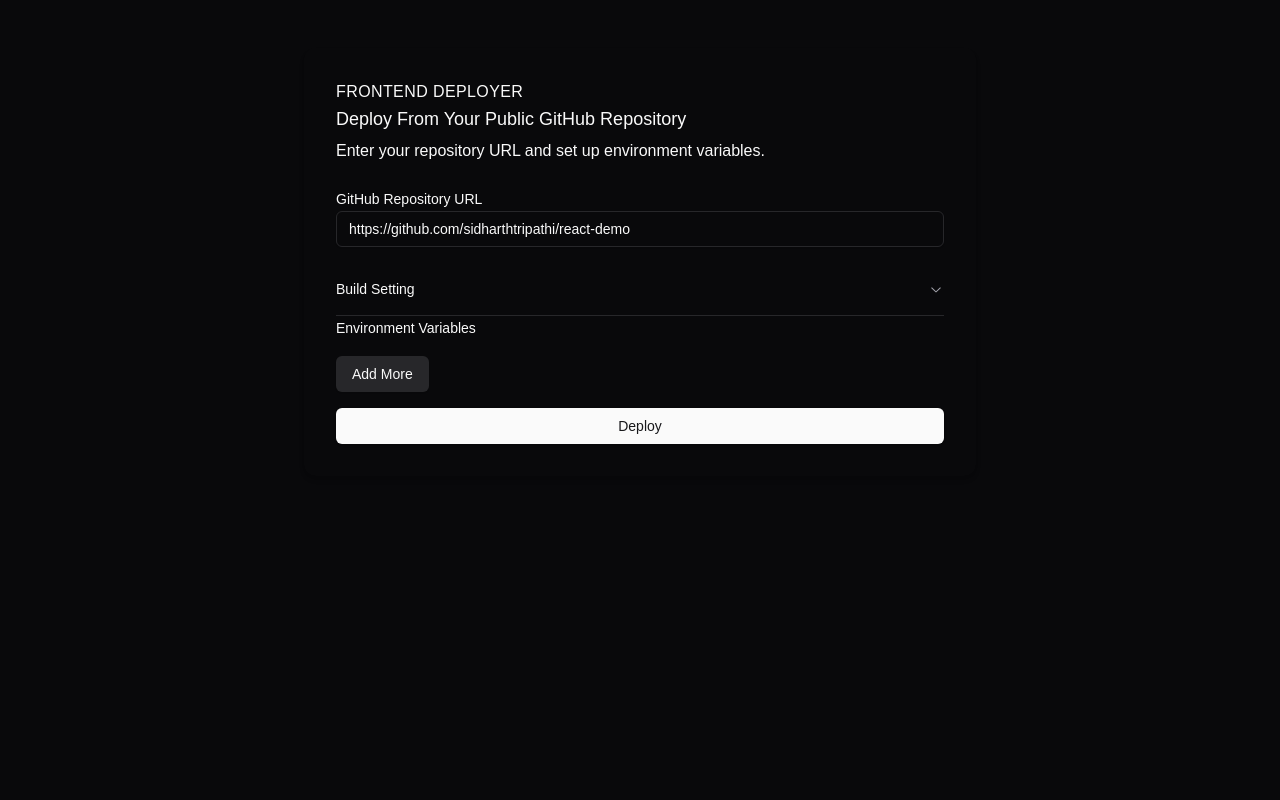
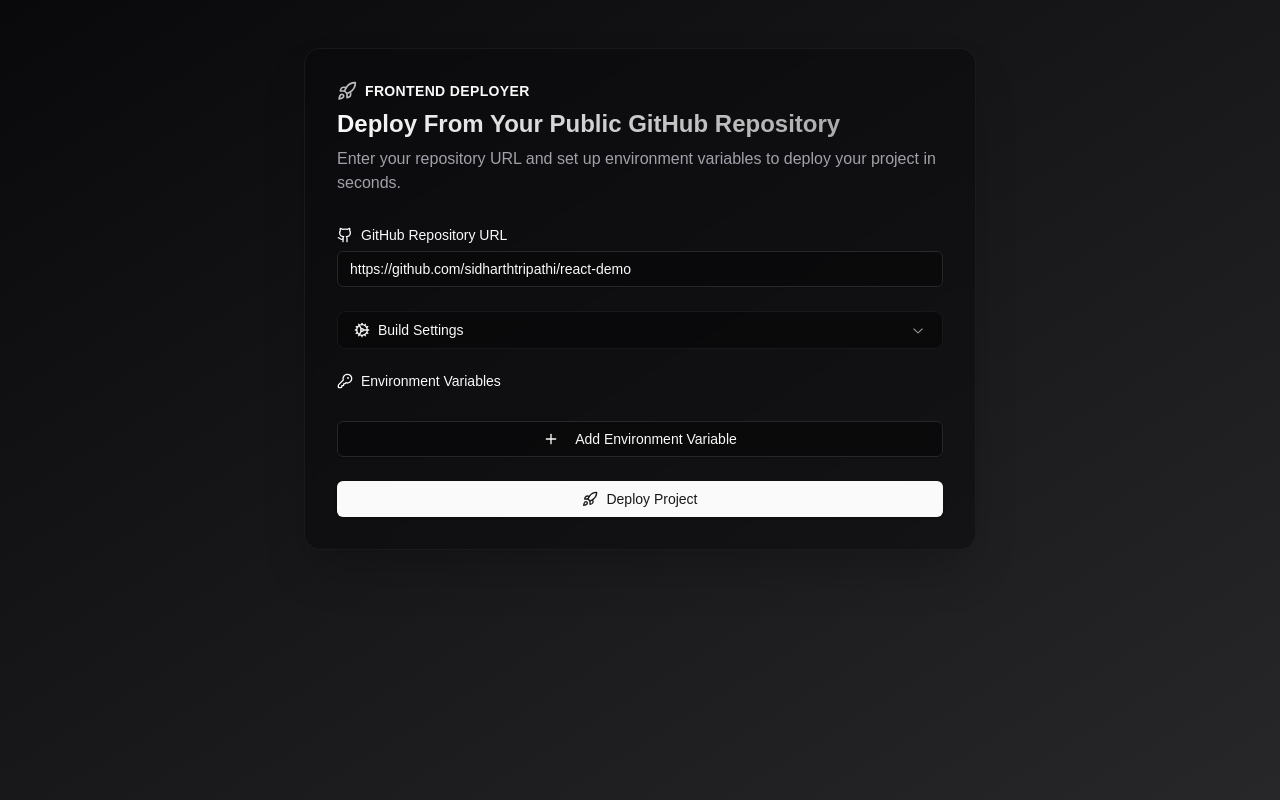
Before and after one commit to sidharthtripathi/ShipIt, a Next.js app in the folder apps/webserver/: page / in a window 1280 px wide. Built offline with nearby package versions, Linux system fonts and the light colour scheme.

Commit message:
beautified the landing page

```diff
--- a/apps/webserver/app/page.tsx
+++ b/apps/webserver/app/page.tsx
@@ -1,17 +1,26 @@
 import { Form } from "@/components/ui/Form";
+import { RocketIcon } from "lucide-react";
 
 export default function Component() {
-
   return (
-    <div className="min-h-screen py-12 px-4 sm:px-6 lg:px-8">
-      <div className="max-w-md mx-auto rounded-xl shadow-md overflow-hidden md:max-w-2xl">
+    <div className="min-h-screen bg-gradient-to-br from-background to-secondary py-12 px-4 sm:px-6 lg:px-8 animate-gradient-x">
+      <div className="max-w-md mx-auto rounded-2xl shadow-2xl overflow-hidden md:max-w-2xl bg-card/50 backdrop-blur-sm border border-border/50">
         <div className="p-8">
-          <div className="uppercase tracking-wide text-smfont-semibold mb-1">Frontend Deployer</div>
-          <h1 className="block mt-1 text-lg leading-tight font-medium ">Deploy From Your Public GitHub Repository</h1>
-          <p className="mt-2 ">Enter your repository URL and set up environment variables.</p>
-          <Form/>
+          <div className="flex items-center gap-2 mb-2">
+            <RocketIcon className="w-5 h-5 text-primary animate-pulse" />
+            <div className="uppercase tracking-wide text-sm font-semibold text-primary">
+              Frontend Deployer
+            </div>
+          </div>
+          <h1 className="block mt-1 text-2xl leading-tight font-bold bg-gradient-to-r from-primary to-primary/60 bg-clip-text text-transparent">
+            Deploy From Your Public GitHub Repository
+          </h1>
+          <p className="mt-2 text-muted-foreground">
+            Enter your repository URL and set up environment variables to deploy your project in seconds.
+          </p>
+          <Form />
         </div>
       </div>
     </div>
-  )
+  );
 }
--- a/apps/webserver/components/ui/Form.tsx
+++ b/apps/webserver/components/ui/Form.tsx
@@ -1,7 +1,8 @@
 "use client";
+
 import { Label } from "@/components/ui/label";
 import { Button } from "@/components/ui/button";
-import { Input } from "./input";
+import { Input } from "@/components/ui/input";
 import { useFieldArray, useForm } from "react-hook-form";
 import { zodResolver } from "@hookform/resolvers/zod";
 import { formSchema } from "schema";
@@ -14,26 +15,32 @@
   AccordionContent,
   AccordionItem,
   AccordionTrigger,
-} from "./accordion";
+} from "@/components/ui/accordion";
+import { GithubIcon as GitHubLogoIcon, PlusIcon, RocketIcon, TrashIcon, Cog, KeyRound } from "lucide-react";
+import { motion, AnimatePresence } from "framer-motion";
+
 type FormType = z.infer<typeof formSchema>;
+
 export function Form() {
   const [trackingURL, setTrackingURL] = useState<string | undefined>(undefined);
   const {
     register,
     handleSubmit,
     control,
-    formState: { errors, isSubmitting},
+    formState: { errors, isSubmitting },
     reset,
   } = useForm<FormType>({
-    defaultValues : {
-      url :"https://github.com/sidharthtripathi/react-demo",
-      buildCmd : "npm run build",
-      installCmd : "npm install",
-      outputDir : "dist"
+    defaultValues: {
+      url: "https://github.com/sidharthtripathi/react-demo",
+      buildCmd: "npm run build",
+      installCmd: "npm install",
+      outputDir: "dist"
     },
     resolver: zodResolver(formSchema),
   });
-  const { fields, append } = useFieldArray({ control, name: "envs" });
+
+  const { fields, append, remove } = useFieldArray({ control, name: "envs" });
+
   async function onSubmit(payload: FormType) {
     const { data } = await axios.post("/api/deploy", payload);
     reset();
@@ -42,99 +49,188 @@
   }
 
   return (
-    <div>
-      <form onSubmit={handleSubmit(onSubmit)} className="mt-6">
-        <fieldset disabled={isSubmitting}>
-          <div className="mb-4">
-            <Label htmlFor="repo-url">GitHub Repository URL</Label>
+    <div className="mt-8">
+      <form onSubmit={handleSubmit(onSubmit)} className="space-y-8">
+        <fieldset disabled={isSubmitting} className="space-y-6">
+          <motion.div
+            initial={{ opacity: 0, y: 20 }}
+            animate={{ opacity: 1, y: 0 }}
+            className="space-y-2"
+          >
+            <Label htmlFor="repo-url" className="text-foreground">
+              <div className="flex items-center gap-2">
+                <GitHubLogoIcon className="w-4 h-4" />
+                GitHub Repository URL
+              </div>
+            </Label>
             <Input
               {...register("url")}
               id="repo-url"
               type="url"
               placeholder="https://github.com/username/repository"
+              className="transition-all duration-200 focus:scale-[1.01] bg-background/50 backdrop-blur-sm"
             />
             {errors.url && (
               <p className="text-destructive text-sm mt-2">
                 {errors.url.message}
               </p>
             )}
+          </motion.div>
+
+          <motion.div
+            initial={{ opacity: 0, y: 20 }}
+            animate={{ opacity: 1, y: 0 }}
+            transition={{ delay: 0.1 }}
+          >
+            <Accordion type="single" collapsible className="w-full">
+              <AccordionItem value="item-1" className="border border-border/50 rounded-lg bg-background/50 backdrop-blur-sm">
+                <AccordionTrigger className="hover:no-underline px-4 py-2">
+                  <span className="flex items-center gap-2">
+                    <Cog className="w-4 h-4" />
+                    Build Settings
+                  </span>
+                </AccordionTrigger>
+                <AccordionContent className="px-4 space-y-4">
+                  <div className="space-y-2">
+                    <Label>Install Command</Label>
+                    <Input
+                      {...register("installCmd")}
+                      className="bg-background/50"
+                    />
                   </div>
-          <div>
-            <Accordion type="single" collapsible className="w-full">
-              <AccordionItem value="item-1">
-                <AccordionTrigger className="hover:no-underline">Build Setting</AccordionTrigger>
-                <AccordionContent className="px-2 space-y-2">
-                  <div>
-                    <Label>Installed Command</Label>
-                    <Input {...register("installCmd")}/>
+                  <div className="space-y-2">
+                    <Label>Build Command</Label>
+                    <Input
+                      {...register("buildCmd")}
+                      className="bg-background/50"
+                    />
                   </div>
-                  <div>
-                  <Label>Build Command</Label>
-                  <Input {...register("buildCmd")}/>
-                  </div>
-                  <div>
+                  <div className="space-y-2">
                     <Label>Output Directory</Label>
-                  <Input {...register("outputDir")} />
+                    <Input
+                      {...register("outputDir")}
+                      className="bg-background/50"
+                    />
                   </div>
                 </AccordionContent>
               </AccordionItem>
             </Accordion>
-          </div>
-          <div className="mb-4">
-            <Label>Environment Variables</Label>
-            <div className="space-y-2 mb-4">
+          </motion.div>
+
+          <motion.div
+            initial={{ opacity: 0, y: 20 }}
+            animate={{ opacity: 1, y: 0 }}
+            transition={{ delay: 0.2 }}
+            className="space-y-4"
+          >
+            <Label className="text-foreground flex items-center gap-2">
+              <KeyRound className="w-4 h-4" />
+              Environment Variables
+            </Label>
+            <div className="space-y-4">
+              <AnimatePresence>
                 {fields.map((field, index) => (
-                <div key={field.id} className="flex justify-around gap-4">
-                  <div>
+                  <motion.div
+                    key={field.id}
+                    initial={{ opacity: 0, x: -20 }}
+                    animate={{ opacity: 1, x: 0 }}
+                    exit={{ opacity: 0, x: 20 }}
+                    className="flex items-center gap-4"
+                  >
+                    <div className="flex-1">
                       <Input
-                      placeholder="key"
+                        placeholder="Key"
                         {...register(`envs.${index}.key`)}
+                        className="bg-background/50 backdrop-blur-sm"
                       />
                       {errors.envs?.[index]?.key && (
                         <p className="text-sm text-destructive mt-2">
-                        {errors.envs?.[index]?.key.message}
+                          {errors.envs?.[index]?.key?.message}
                         </p>
                       )}
                     </div>
-                  <div>
+                    <div className="flex-1">
                       <Input
-                      placeholder="value"
+                        placeholder="Value"
                         {...register(`envs.${index}.value`)}
+                        className="bg-background/50 backdrop-blur-sm"
                       />
                       {errors.envs?.[index]?.value && (
                         <p className="text-sm text-destructive mt-2">
-                        {errors.envs?.[index]?.value.message}
+                          {errors.envs?.[index]?.value?.message}
                         </p>
                       )}
                     </div>
-                </div>
+                    <Button
+                      type="button"
+                      variant="ghost"
+                      size="icon"
+                      className="self-start hover:text-destructive"
+                      onClick={() => remove(index)}
+                    >
+                      <TrashIcon className="w-4 h-4" />
+                    </Button>
+                  </motion.div>
                 ))}
+              </AnimatePresence>
             </div>
             <Button
               type="button"
-              onClick={() => {
-                append({ key: "", value: "" });
-              }}
-              variant={"secondary"}
+              onClick={() => append({ key: "", value: "" })}
+              variant="outline"
+              className="w-full bg-background/50 backdrop-blur-sm"
             >
-              Add More
+              <PlusIcon className="w-4 h-4 mr-2" />
+              Add Environment Variable
             </Button>
+          </motion.div>
+
+          <motion.div
+            initial={{ opacity: 0, y: 20 }}
+            animate={{ opacity: 1, y: 0 }}
+            transition={{ delay: 0.3 }}
+          >
+            <Button
+              type="submit"
+              className="w-full bg-primary hover:bg-primary/90 transition-all duration-200"
+              disabled={isSubmitting}
+            >
+              {isSubmitting ? (
+                <div className="flex items-center gap-2">
+                  <div className="w-4 h-4 border-2 border-white/20 border-t-white rounded-full animate-spin" />
+                  Deploying...
                 </div>
-          <Button type="submit" className="w-full">
-            Deploy
+              ) : (
+                <div className="flex items-center gap-2">
+                  <RocketIcon className="w-4 h-4" />
+                  Deploy Project
+                </div>
+              )}
             </Button>
+          </motion.div>
         </fieldset>
       </form>
-      {trackingURL !== undefined && (
-        <div className="mt-4">
-          <p className="text-bold text-sm">
-            Check Status of deployment{" "}
-            <Link className="text-lg underline" href={trackingURL!}>
-              Here
+
+      <AnimatePresence>
+        {trackingURL && (
+          <motion.div
+            initial={{ opacity: 0, y: 10 }}
+            animate={{ opacity: 1, y: 0 }}
+            exit={{ opacity: 0, y: -10 }}
+            className="mt-6 p-4 bg-background/50 backdrop-blur-sm rounded-lg border border-border/50"
+          >
+            <p className="text-sm text-foreground">
+              Check deployment status{" "}
+              <Link
+                href={trackingURL}
+                className="text-primary hover:text-primary/80 font-medium underline underline-offset-4"
+              >
+                here
               </Link>
             </p>
-        </div>
+          </motion.div>
         )}
+      </AnimatePresence>
     </div>
   );
 }
```
Lines whose indentation alone changed are shown as unchanged.
